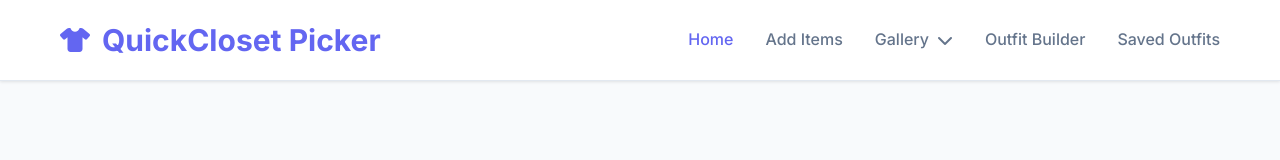
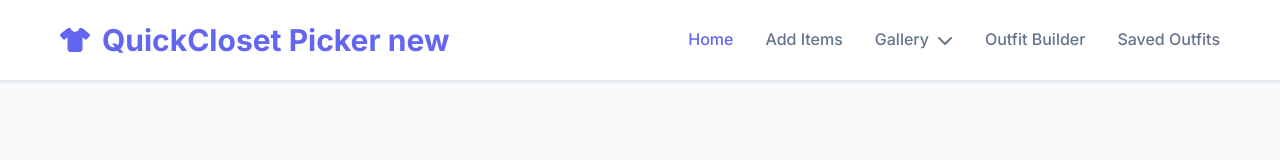
Before and after one commit to bhargav-127/QuickCloset-Picker, a plain HTML site: page index.html in a window 1280 px wide. Shown: the top 160 px of the page. Drawn offline with Linux system fonts and the light colour scheme; no server answers.

Commit message:
Update index.html

```diff
--- a/index.html
+++ b/index.html
@@ -13,7 +13,7 @@
         <div class="container">
             <div class="nav-brand">
                 <i class="fas fa-tshirt"></i>
-                <h1>QuickCloset Picker</h1>
+                <h1>QuickCloset Picker new </h1>
             </div>
             <ul class="nav-menu">
                 <li><a href="index.html" class="active">Home</a></li>
```
